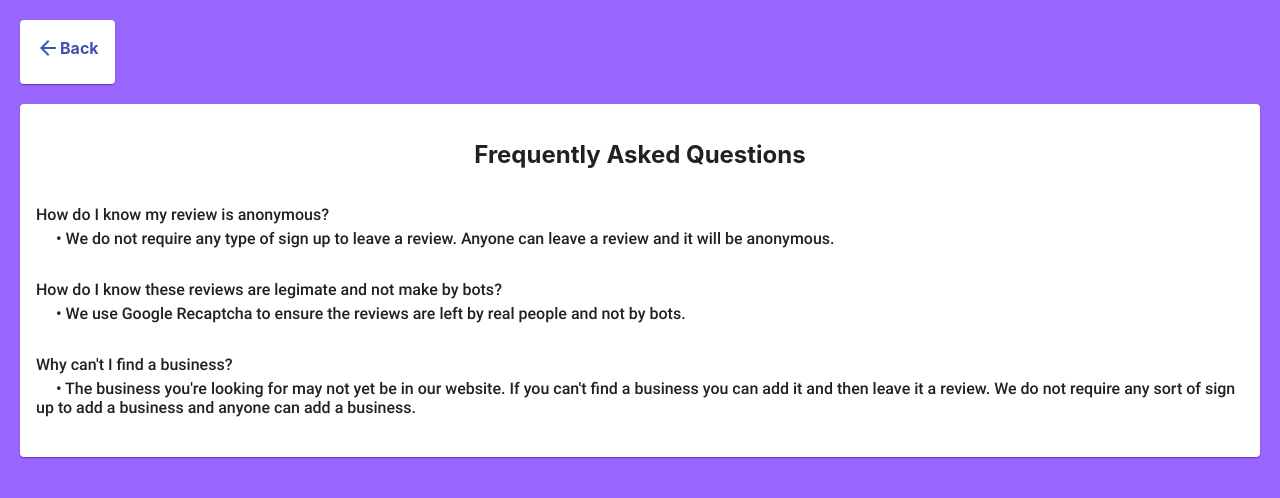
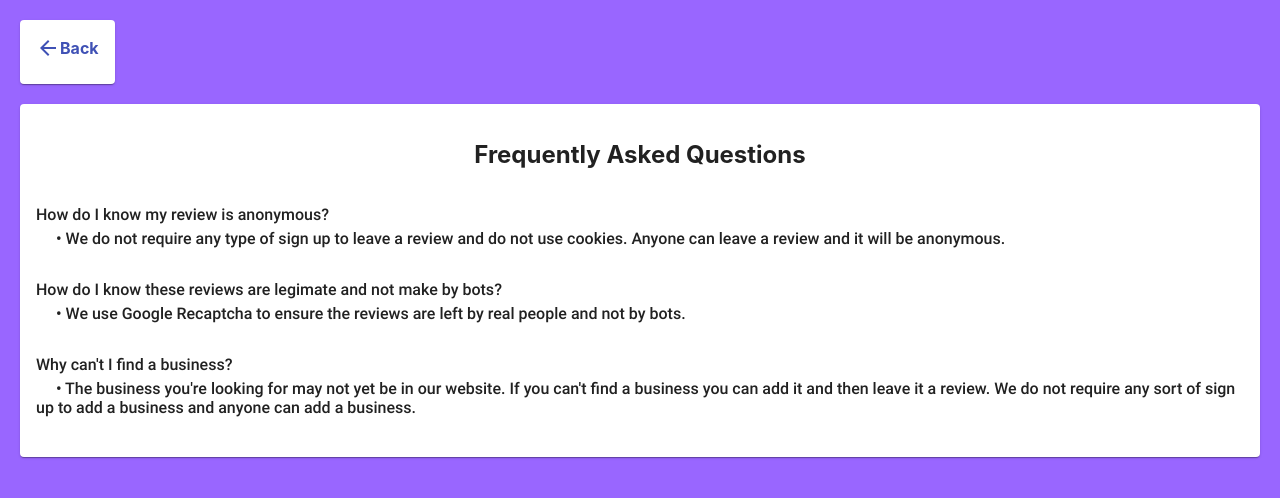
Before and after one commit to SheaMeyers/anonymous-reviewer-django-react, a React (Create React App) app: page /faq in a window 1280 px wide. Shown: the top 498 px of the page. Built offline with nearby package versions, Linux system fonts and the light colour scheme.

Commit message:
Mention not using cookies in faq

```diff
--- a/src/components/FrequentlyAskedQuestions.tsx
+++ b/src/components/FrequentlyAskedQuestions.tsx
@@ -50,7 +50,10 @@ const LandingPage: React.FC = () => {
         <CardContent className={classes.cardContent}>
           <h2>Frequently Asked Questions</h2>
           <p className="Faq-question">How do I know my review is anonymous?</p>
-          <p className="Faq-answer">• We do not require any type of sign up to leave a review.  Anyone can leave a review and it will be anonymous.</p>
+          <p className="Faq-answer">
+            • We do not require any type of sign up to leave a review and do not use cookies.
+              Anyone can leave a review and it will be anonymous.
+          </p>
           <p className="Faq-question">How do I know these reviews are legimate and not make by bots?</p>
           <p className="Faq-answer">• We use Google Recaptcha to ensure the reviews are left by real people and not by bots.</p>
           <p className="Faq-question">Why can't I find a business?</p>
```
